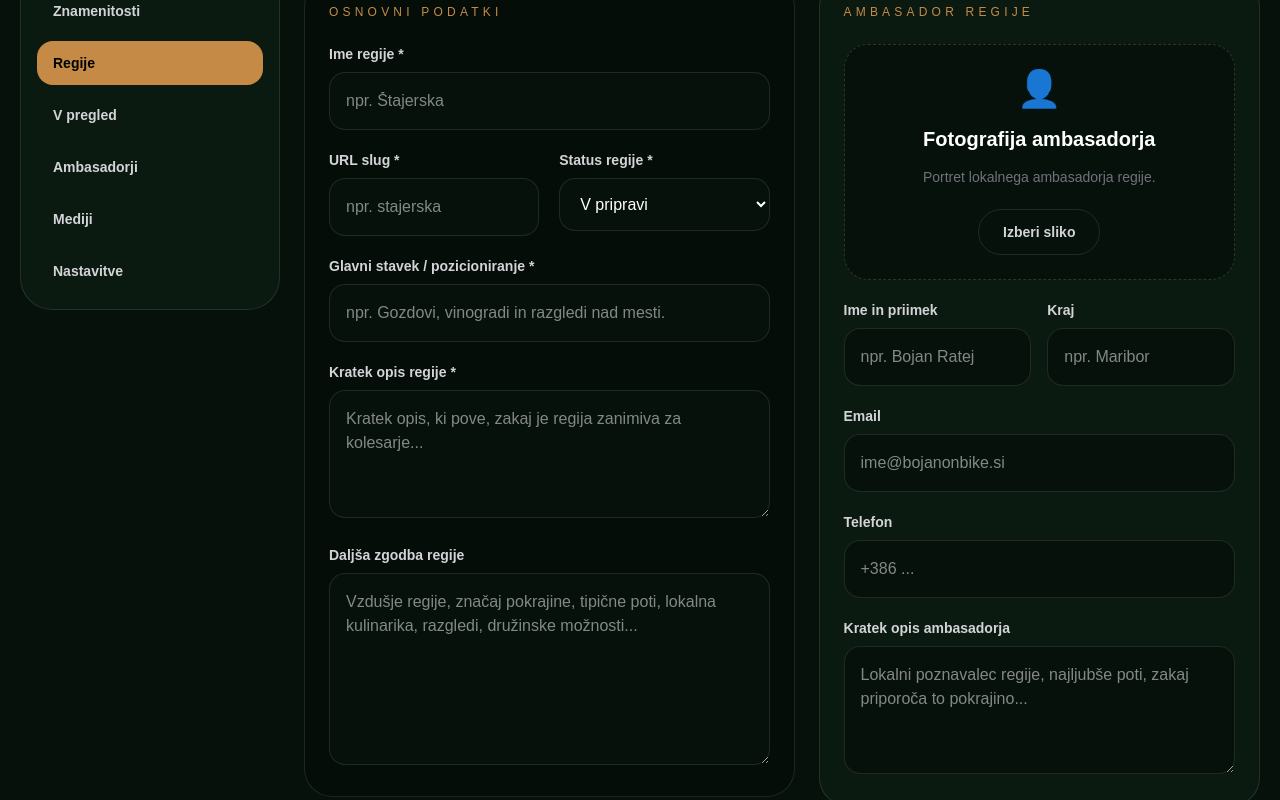
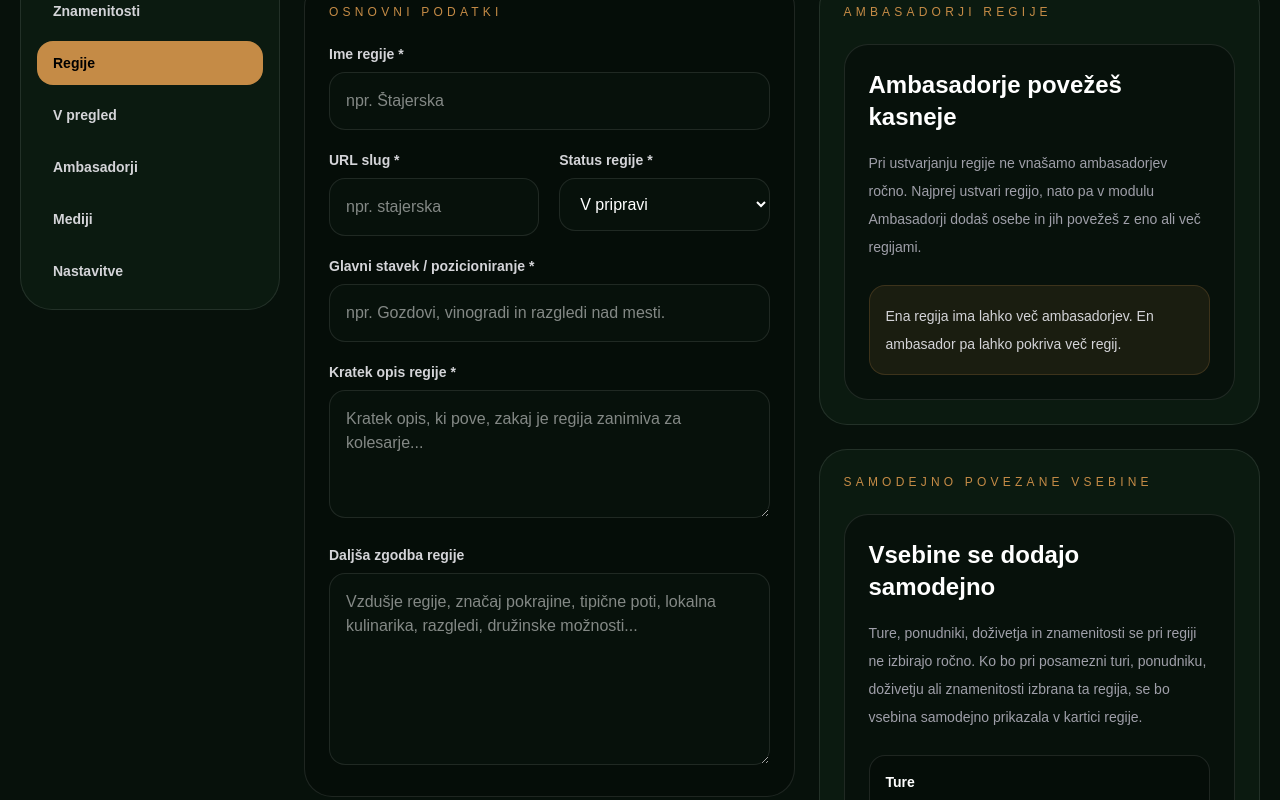
Before and after one commit to rabojan/bojan-on-bike-app, a Next.js app: page /admin/regije/nova in a window 1280 px wide. Shown: the part 380-1180 px from the top of the page. Built offline with nearby package versions, Linux system fonts and the light colour scheme; sample sign-in values are in the browser's storage.

Commit message:
Remove manual ambassador entry from new region form

```diff
--- a/app/admin/regije/nova/page.tsx
+++ b/app/admin/regije/nova/page.tsx
@@ -191,80 +191,24 @@ export default function NewRegionPage() {
           <div className="space-y-6">
             <section className="rounded-[28px] border border-white/10 bg-[#0b1a10] p-6">
               <p className="mb-6 text-xs uppercase tracking-[0.35em] text-[#c58b46]">
-                Ambasador regije
+                Ambasadorji regije
               </p>
 
-              <div className="grid gap-5">
-                <div className="rounded-[24px] border border-dashed border-white/15 bg-[#07110b] p-6 text-center">
-                  <div className="text-4xl">👤</div>
-                  <h2 className="mt-4 text-xl font-black text-white">
-                    Fotografija ambasadorja
-                  </h2>
-                  <p className="mt-3 text-sm leading-6 text-zinc-500">
-                    Portret lokalnega ambasadorja regije.
-                  </p>
+              <div className="rounded-[24px] border border-white/10 bg-[#07110b] p-6">
+                <h2 className="text-2xl font-black text-white">
+                  Ambasadorje povežeš kasneje
+                </h2>
 
-                  <label className="mt-5 inline-flex cursor-pointer rounded-full border border-white/10 px-6 py-3 text-sm font-bold text-zinc-300 transition hover:border-[#c58b46]/50 hover:text-white">
-                    Izberi sliko
-                    <input
-                      type="file"
-                      accept="image/jpeg,image/png,image/webp"
-                      className="hidden"
-                    />
-                  </label>
+                <p className="mt-4 text-sm leading-7 text-zinc-400">
+                  Pri ustvarjanju regije ne vnašamo ambasadorjev ročno. Najprej
+                  ustvari regijo, nato pa v modulu Ambasadorji dodaš osebe in
+                  jih povežeš z eno ali več regijami.
+                </p>
+
+                <div className="mt-6 rounded-2xl border border-[#c58b46]/20 bg-[#c58b46]/10 p-4 text-sm leading-7 text-zinc-300">
+                  Ena regija ima lahko več ambasadorjev. En ambasador pa lahko
+                  pokriva več regij.
                 </div>
-
-                <div className="grid gap-4 md:grid-cols-2">
-                  <label className="block">
-                    <span className="mb-2 block text-sm font-bold text-zinc-300">
-                      Ime in priimek
-                    </span>
-                    <input
-                      className="w-full rounded-2xl border border-white/10 bg-[#07110b] px-4 py-4 text-white outline-none"
-                      placeholder="npr. Bojan Ratej"
-                    />
-                  </label>
-
-                  <label className="block">
-                    <span className="mb-2 block text-sm font-bold text-zinc-300">
-                      Kraj
-                    </span>
-                    <input
-                      className="w-full rounded-2xl border border-white/10 bg-[#07110b] px-4 py-4 text-white outline-none"
-                      placeholder="npr. Maribor"
-                    />
-                  </label>
-                </div>
-
-                <label className="block">
-                  <span className="mb-2 block text-sm font-bold text-zinc-300">
-                    Email
-                  </span>
-                  <input
-                    className="w-full rounded-2xl border border-white/10 bg-[#07110b] px-4 py-4 text-white outline-none"
-                    placeholder="ime@bojanonbike.si"
-                  />
-                </label>
-
-                <label className="block">
-                  <span className="mb-2 block text-sm font-bold text-zinc-300">
-                    Telefon
-                  </span>
-                  <input
-                    className="w-full rounded-2xl border border-white/10 bg-[#07110b] px-4 py-4 text-white outline-none"
-                    placeholder="+386 ..."
-                  />
-                </label>
-
-                <label className="block">
-                  <span className="mb-2 block text-sm font-bold text-zinc-300">
-                    Kratek opis ambasadorja
-                  </span>
-                  <textarea
-                    className="min-h-32 w-full rounded-2xl border border-white/10 bg-[#07110b] px-4 py-4 text-white outline-none"
-                    placeholder="Lokalni poznavalec regije, najljubše poti, zakaj priporoča to pokrajino..."
-                  />
-                </label>
               </div>
             </section>
 
```
